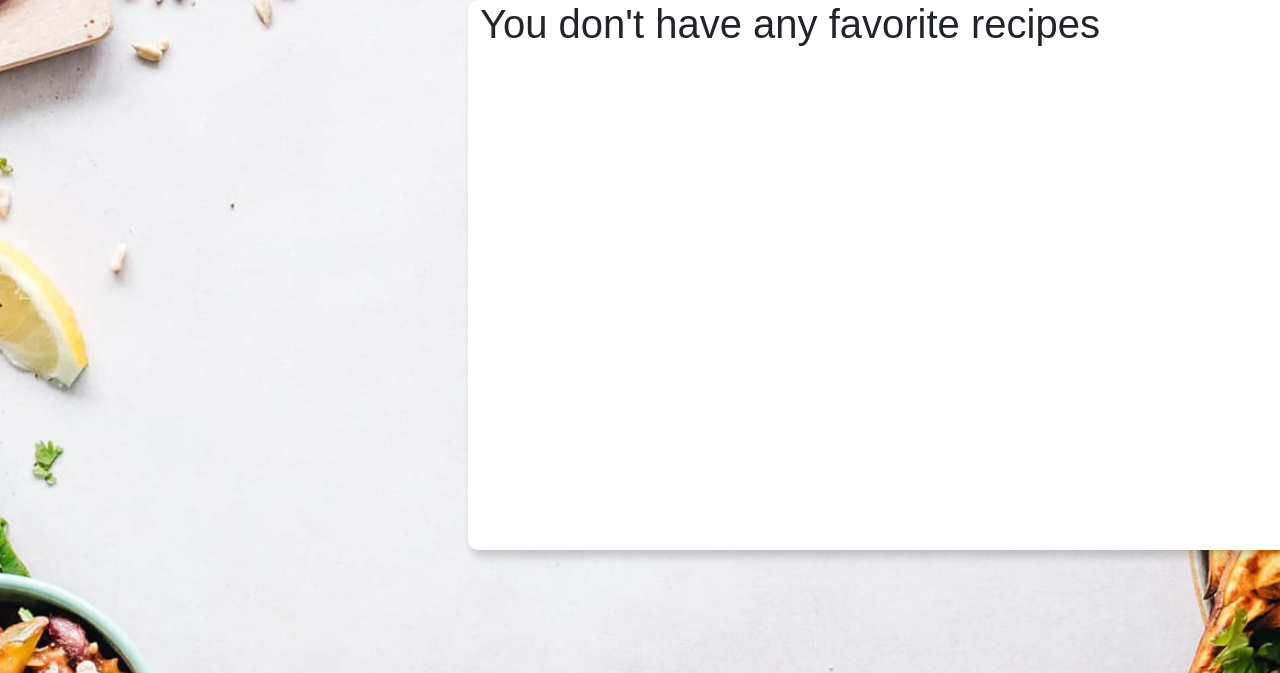
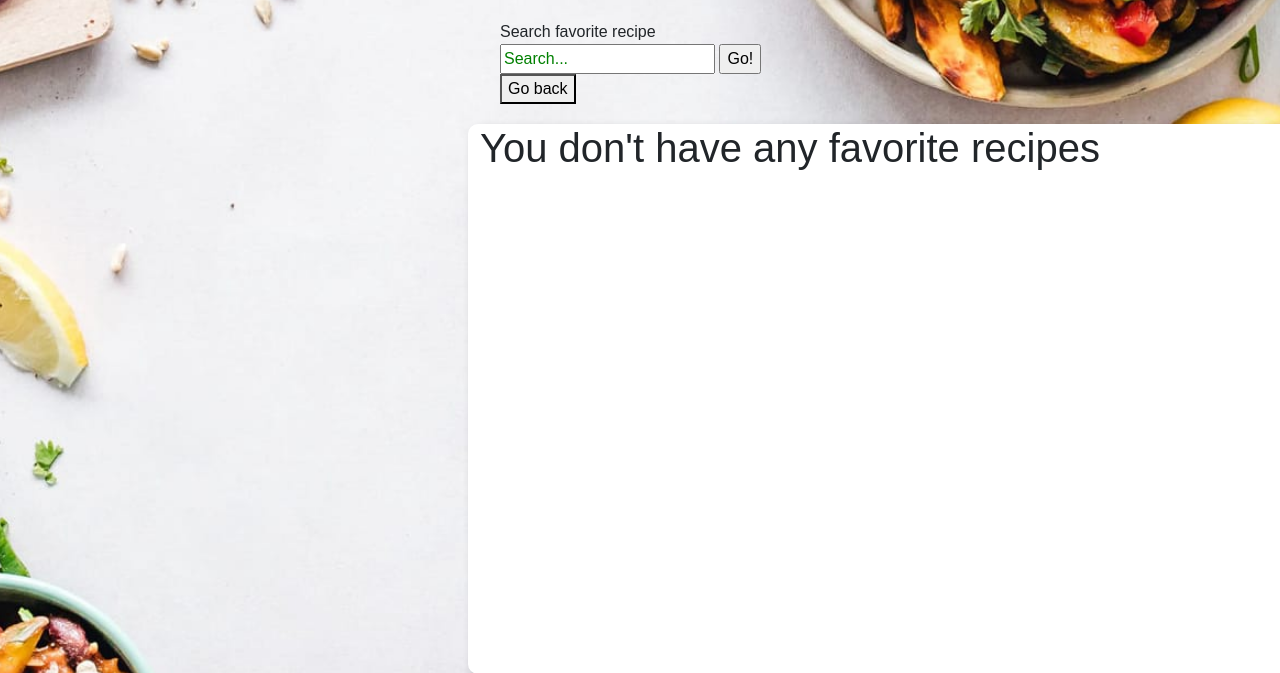
Before and after one commit to niwei822/MagicIngredients, a Flask app: page /favorites in a window 1280 px wide; the page is wider, and only the part inside the window is pictured. Shown: the part 56-729 px from the top of that part. Run offline with Flask 2, Linux system fonts and the light colour scheme; the visitor is signed in with stand-in values (Sample User, id 1); data that the repository does not hold is empty.

Commit message:
add search favorites

```diff
--- a/server.py
+++ b/server.py
@@ -1,6 +1,6 @@
 """Server for magic ingredients app."""
 
-from flask import Flask, render_template, request, flash, session, redirect
+from flask import Flask, render_template, request, flash, session, redirect, jsonify
 from model import connect_to_db, db
 import crud
 import os
@@ -144,15 +144,27 @@ def show_recipe_detail():
     local_recipe = crud.get_recipe_by_api_id(recipe_id)
     return render_template('recipe_detail.html', user_id=session['user_id'], recipe=response,cook_time=cook_time, source_url=source_url, recipe_title=recipe_title, recipe_image=recipe_image,ingredients=ingredients, steps=steps, local_recipe_id=local_recipe.recipe_id)
 
-@app.route('/favorites')
+@app.route('/favorites', methods=["GET", "POST"])
 def favorite_recipes():
     """get favorite recipes"""
-    fav_recipes = crud.get_favorite_by_user(session['user_id'])
-    recipes = []
-    if fav_recipes:
-        for fav_recipe in fav_recipes:
-            recipe = crud.get_recipe_by_id(fav_recipe.recipe_id)
-            recipes.append(recipe)
+    if request.method == "GET":
+        fav_recipes = crud.get_favorite_by_user(session['user_id'])
+        recipes = []
+        if fav_recipes:
+            for fav_recipe in fav_recipes:
+                recipe = crud.get_recipe_by_id(fav_recipe.recipe_id)
+                recipes.append(recipe)
+    else:
+        search_fav = request.form.get("search_fav")
+        fav_recipes = crud.get_favorite_by_user(session['user_id'])
+        recipes = []
+        if fav_recipes:
+            for fav_recipe in fav_recipes:
+                recipe = crud.get_recipe_by_id(fav_recipe.recipe_id)
+                if search_fav.lower() in recipe.recipe_name.lower():
+                    recipes.append(recipe)
+                    #recipes.append({'recipe_id': recipe.recipe_id, 'recipe_api_id': recipe.recipe_api_id, 'recipe_image': recipe.image, 'recipe_ingredients': recipe.ingredients, 'recipe_name': recipe.recipe_name})
+            #return jsonify(recipes)
     return render_template('favorite_recipe.html', user_id=session['user_id'], user_name=session['user_name'], recipes=recipes)
 
 @app.route('/add_to_favorite/<recipe_id>')
--- a/static/css/style.css
+++ b/static/css/style.css
@@ -296,3 +296,13 @@ a:hover {
         margin-bottom: 80px;
     }
 }
+.search_fav {
+    display: flex;
+    flex-direction: column;
+    gap: .5rem;
+    margin: 20px;
+}
+
+.hide {
+    display: none;
+}
--- a/templates/favorite_recipe.html
+++ b/templates/favorite_recipe.html
@@ -6,6 +6,14 @@
 
 <div class="recepie_area">
     <div class="container">
+        <div class="search_fav">
+            <form action="/favorites" method="POST">
+                 <label for="search">Search favorite recipe</label>
+                <input type="text" name="search_fav" placeholder="Search...">
+                <input class="button" type="submit" value="Go!">
+                <button class="button_back" id="go_back">Go back</button>
+            </form>
+        </div>
         <div class="row">
                 {% if not recipes %}
                     <h1>You don't have any favorite recipes</h1>
@@ -21,6 +29,7 @@
                             {% endif %}
                                 <div class="recipe-content">
                                     <a href="/recipe?id={{ recipe['recipe_api_id'] }}">{{ recipe['recipe_name'] }}</a>
+                                    <a class="product-favourite-button w-inline-block active"></a>
                                 </div>
                             </div>
                         </div>
```
